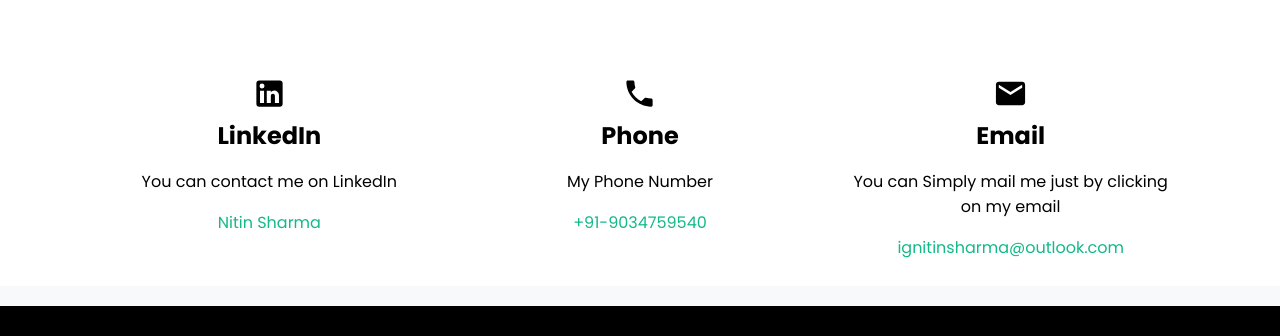
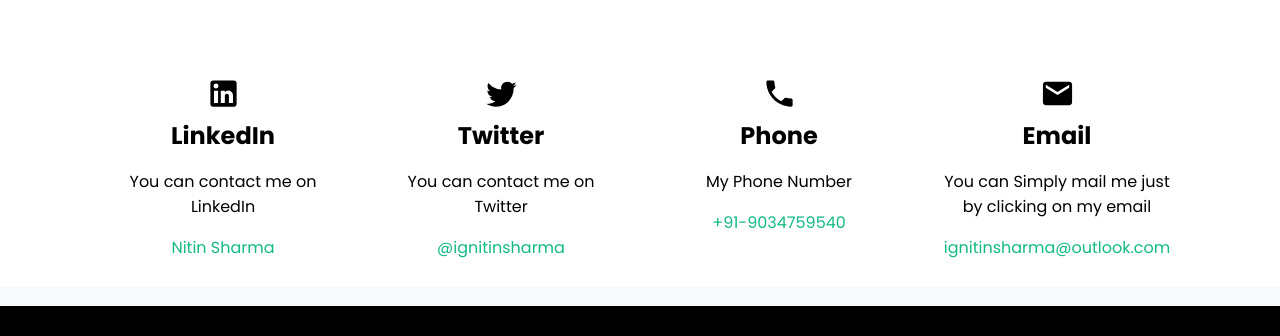
Before and after one commit to ignitinsharma/ignitinsharma.github.io, a React (Create React App) app: page / in a window 1280 px wide. Shown: the part 4690-5026 px from the top of the page. Built offline with nearby package versions, Linux system fonts and the light colour scheme.

Commit message:
adding twitter ✌

```diff
--- a/src/CSS/Contact.css
+++ b/src/CSS/Contact.css
@@ -14,7 +14,7 @@
 }
 .middleSection {
   display: grid;
-  grid-template-columns: repeat(3, 1fr);
+  grid-template-columns: repeat(4, 1fr);
   gap: 1.5rem;
   justify-content: space-around;
 }
--- a/src/Components/Contact.jsx
+++ b/src/Components/Contact.jsx
@@ -3,7 +3,7 @@ import "../CSS/Contact.css";
 import PhoneIcon from "@mui/icons-material/Phone";
 import EmailIcon from "@mui/icons-material/Email";
 import LinkedInIcon from "@mui/icons-material/LinkedIn";
-
+import TwitterIcon from '@mui/icons-material/Twitter';
 const Contact = () => {
   return (
     <div id="about" className="ContactContainer">
@@ -23,6 +23,14 @@ const Contact = () => {
                 target="_blank"
               >
                 <p>Nitin Sharma</p>
+              </a>
+            </div>
+            <div>
+              <TwitterIcon fontSize="large" />
+              <h1>Twitter</h1>
+              <p>You can contact me on Twitter</p>
+              <a href="https://twitter.com/ignitinsharma" rel="noreferrer" target="_blank">
+                <p>@ignitinsharma</p>
               </a>
             </div>
             <div>
```
